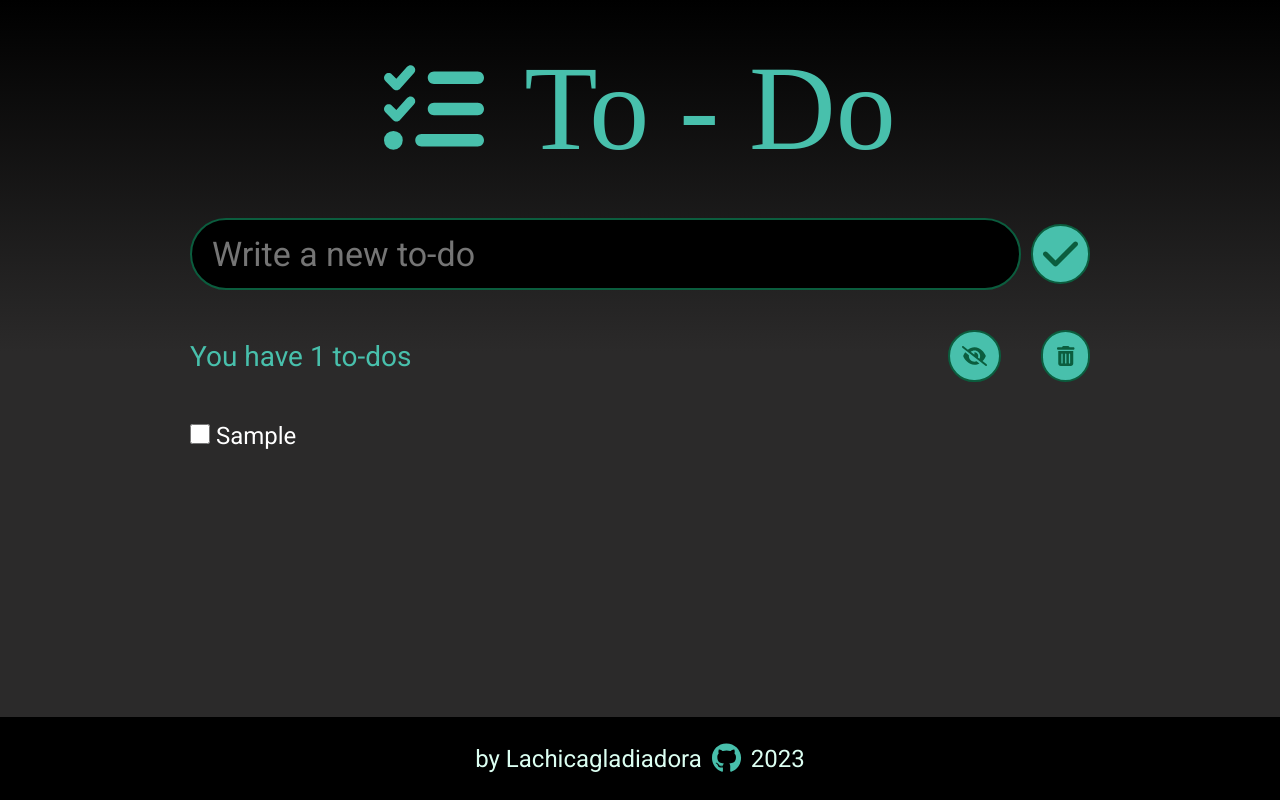
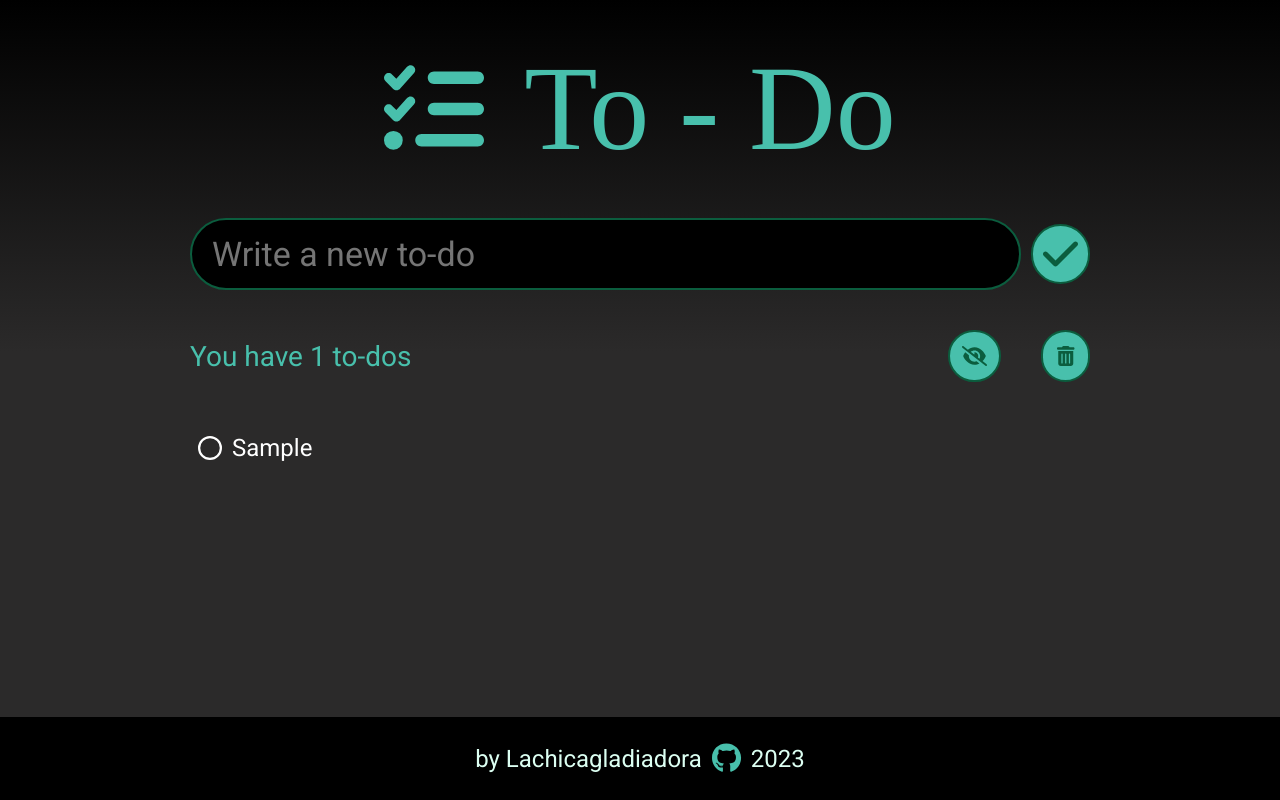
Before and after one commit to Lachicagladiadora/to-do-list, a React (Vite) app: page / in a window 1280 px wide. Both pictures are taken after typing "Sample" into the empty fields and a click on the button "Save To-Do". Built offline with nearby package versions, Linux system fonts and the light colour scheme; a web font is replaced by a local one.

Commit message:
chore: update styles

```diff
--- a/src/App.tsx
+++ b/src/App.tsx
@@ -153,12 +153,12 @@ export const App = () => {
                 title={
                   showCompleted
                     ? "Hide completed todos"
-                    : "Display completed todos"
+                    : "Show completed todos"
                 }
                 ariaLabel={
                   showCompleted
                     ? "Hide completed todos"
-                    : "Display completed todos"
+                    : "Show completed todos"
                 }
                 classButton="eye-button"
               >
--- a/src/components/TodoItem.tsx
+++ b/src/components/TodoItem.tsx
@@ -1,3 +1,7 @@
+import { faCircle } from "@fortawesome/free-regular-svg-icons";
+import { faCheckCircle } from "@fortawesome/free-solid-svg-icons/faCheckCircle";
+import { FontAwesomeIcon } from "@fortawesome/react-fontawesome";
+
 type todoType = {
   content: string;
   done: boolean;
@@ -13,7 +17,10 @@ type TodoProps = {
 
 export const TodoItem = ({ todo, toggleTodo }: TodoProps) => {
   return (
-    <li style={{ listStyle: "none" }}>
+    <li style={{ width: "100%", listStyle: "none" }}>
+      <label className="to-do-item">
+        <FontAwesomeIcon icon={faCircle} className="non-check" />
+        <FontAwesomeIcon icon={faCheckCircle} className="check" />
         <input
           type="checkbox"
           checked={todo.done}
@@ -22,9 +29,12 @@ export const TodoItem = ({ todo, toggleTodo }: TodoProps) => {
             accentColor: `${todo.done ? "#48c0ac" : "#2b2a2a"}`,
             width: "20px",
             height: "20px",
+            display: "none",
+            // borderRadius: "20px",
           }}
         />{" "}
         {todo.content}
+      </label>
     </li>
   );
 };
--- a/src/components/TodoItemList.tsx
+++ b/src/components/TodoItemList.tsx
@@ -24,7 +24,7 @@ export const TodoItemList = ({
           // alignItems: "start",
           display: "grid",
           gridTemplateColumns: "1fr",
-          gap: "20px",
+          gap: "4px",
         }}
       >
         {todo
--- a/src/index.css
+++ b/src/index.css
@@ -100,6 +100,34 @@ footer {
 }
 
 /* to-dos */
+.to-do-item {
+  width: 100%;
+  display: flex;
+  align-items: center;
+  gap: 10px;
+  padding: 12px 8px;
+  border-radius: 24px;
+}
+
+.to-do-item .check {
+  display: none;
+}
+
+.to-do-item:hover {
+  background: #000000;
+}
+
+.to-do-item:has(:checked) .non-check {
+  display: none;
+}
+
+.to-do-item:has(:checked) .check {
+  display: inline;
+}
+
+.check {
+  color: var(--aquamarine);
+}
 
 @media screen and (max-width: 600px) {
   .title {
```
Lines whose indentation alone changed are shown as unchanged.
